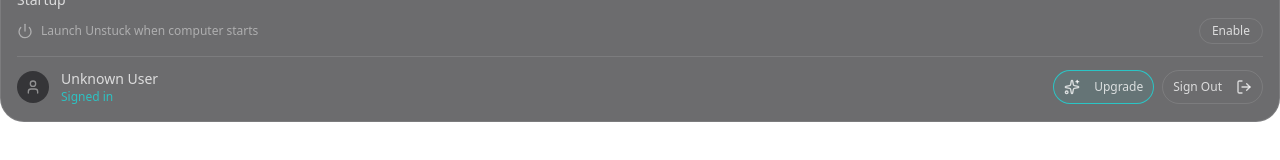
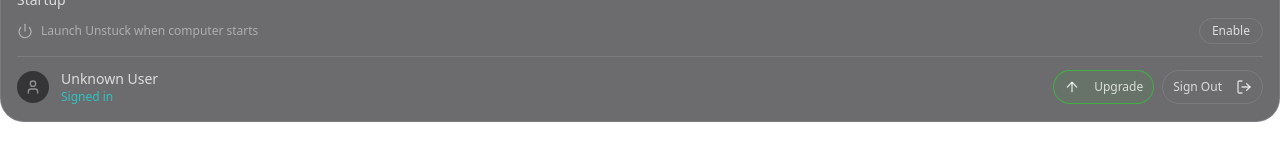
Before and after one commit to florian-lup/unstuck, a React (Vite) app: page / in a window 1280 px wide. Both pictures are taken after a click on the button 1191 px from the left and 22 px from the top of the page. Shown: the part 247-407 px from the top of the page. Built offline with nearby package versions, Linux system fonts and the light colour scheme.

Commit message:
feat: update SettingsMenu to include upgrade and downgrade options with new icons and improved styling

```diff
--- a/src/components/settings-menu.tsx
+++ b/src/components/settings-menu.tsx
@@ -1,4 +1,4 @@
-import { LogOut, User, Pencil, Power, Sparkles, X } from 'lucide-react'
+import { LogOut, User, Pencil, Power, ArrowUp, ArrowDown } from 'lucide-react'
 import { Button } from './ui/button'
 import { Slider } from './ui/slider'
 import { InteractiveArea } from './interactive-area'
@@ -249,10 +249,10 @@ export function SettingsMenu({
                 variant="gaming"
                 size="sm"
                 disabled={subscriptionLoading}
-                className="justify-center items-center text-xs py-2 px-3 h-auto border border-red-500/50 bg-red-500/10 hover:bg-red-500/20 disabled:opacity-50"
+                className="justify-center items-center text-xs py-2 px-3 h-auto border border-overlay-accent-error bg-overlay-accent-error/10 hover:bg-overlay-accent-error/20 hover:border-overlay-accent-error disabled:opacity-50"
               >
-                <X className="mr-2 w-3.5 h-3.5" />
-                <span>{subscriptionLoading ? 'Processing...' : 'Cancel'}</span>
+                <ArrowDown className="mr-2 w-3.5 h-3.5" />
+                <span>{subscriptionLoading ? 'Processing...' : 'Downgrade'}</span>
               </Button>
             ) : (
               <Button
@@ -263,9 +263,9 @@ export function SettingsMenu({
                 variant="gaming"
                 size="sm"
                 disabled={subscriptionLoading}
-                className="justify-center items-center text-xs py-2 px-3 h-auto border border-overlay-accent-primary bg-overlay-accent-primary/10 hover:bg-overlay-accent-primary/20 disabled:opacity-50"
+                className="justify-center items-center text-xs py-2 px-3 h-auto border border-overlay-accent-success bg-overlay-accent-success/10 hover:bg-overlay-accent-success/20 hover:border-overlay-accent-success disabled:opacity-50"
               >
-                <Sparkles className="mr-2 w-3.5 h-3.5" />
+                <ArrowUp className="mr-2 w-3.5 h-3.5" />
                 <span>{subscriptionLoading ? 'Loading...' : 'Upgrade'}</span>
               </Button>
             )}
```
